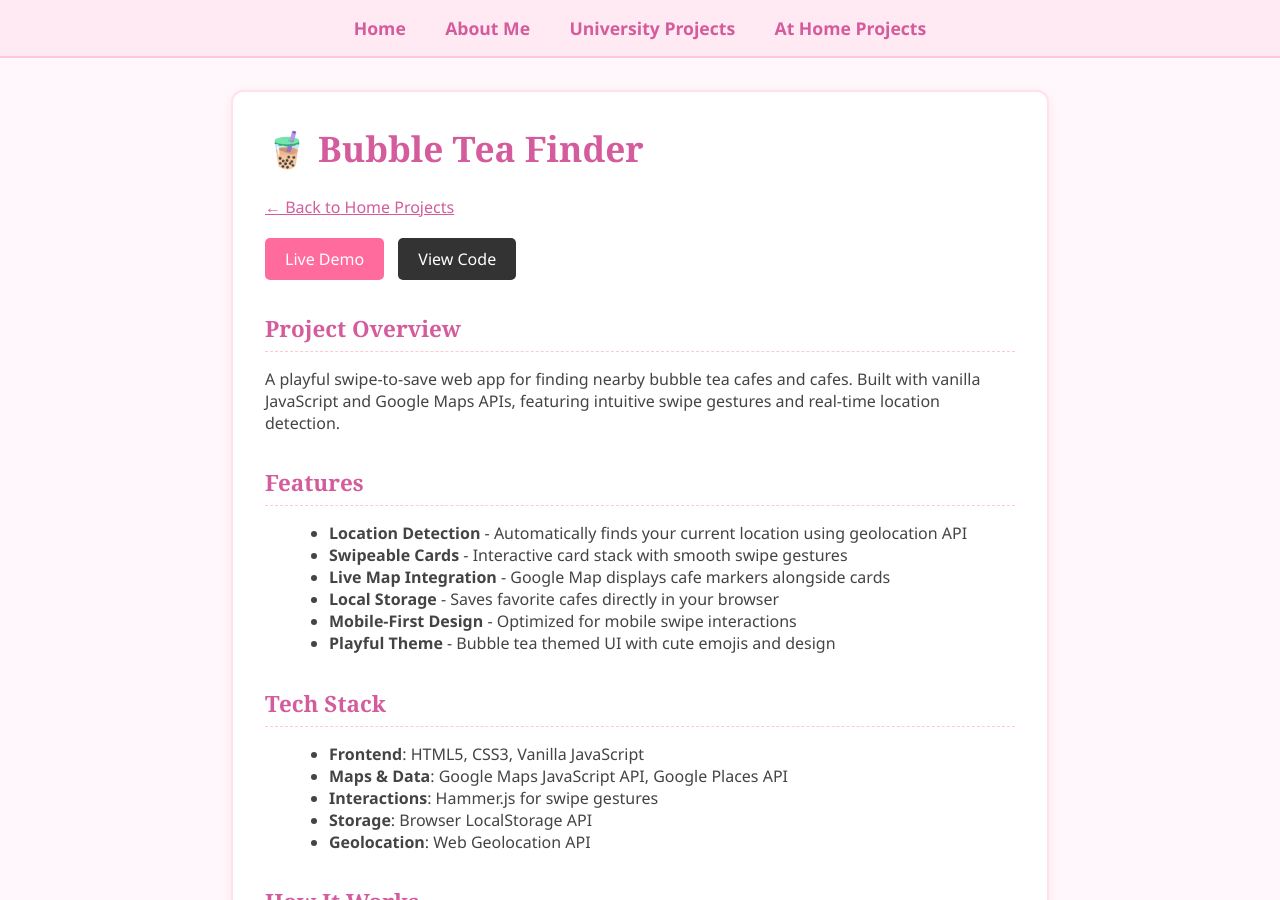
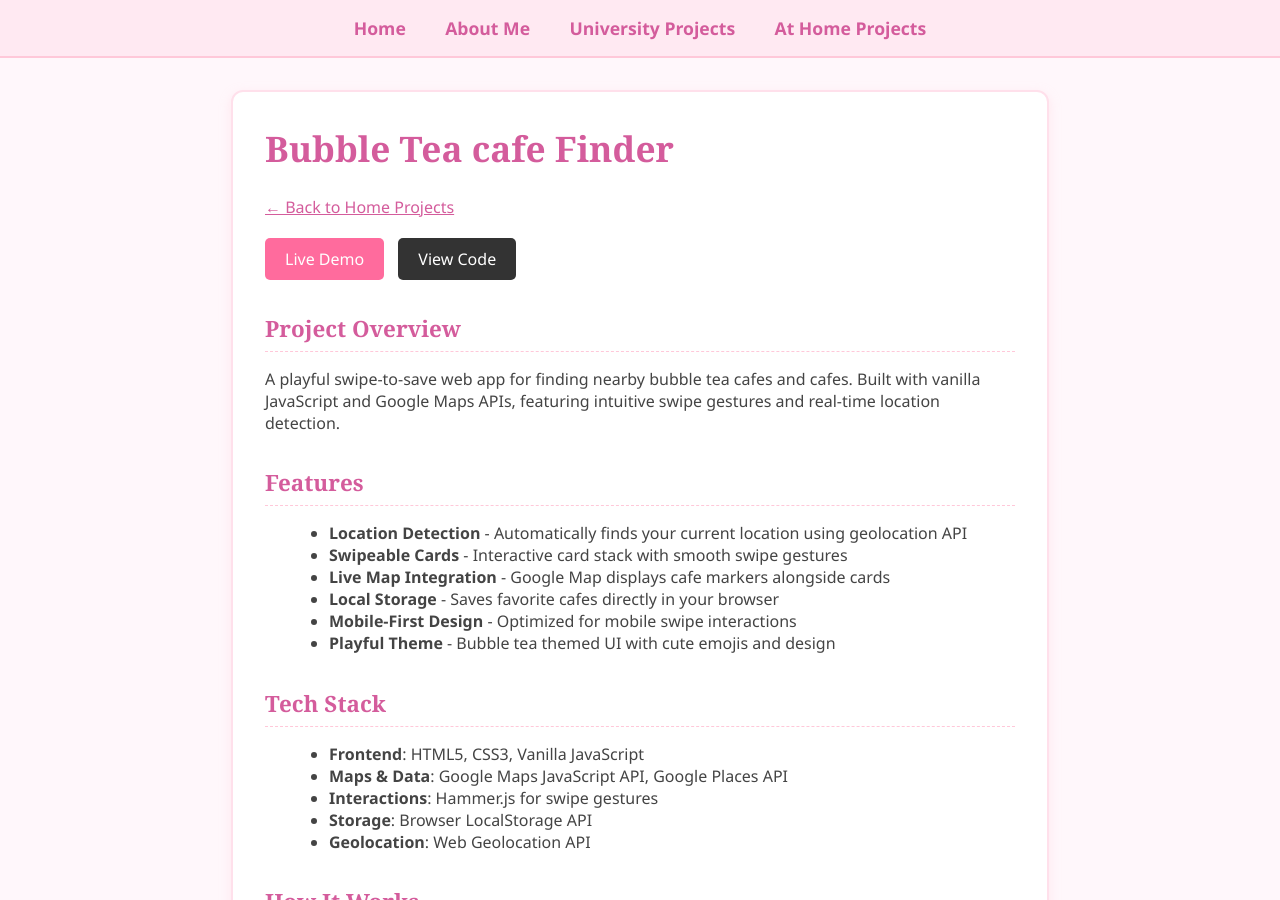
Before and after one commit to AnnabelleJohnstone/AJengineering-projects, a Jekyll site: the page built from _projects/bubble-tea-finder.md, in a window 1280 px wide and 900 px high. Built offline with Jekyll 4.4.1, drawn with Linux system fonts in a browser that asks for light colours.

Commit message:
Update bubble-tea-finder.md

```diff
--- a/_projects/bubble-tea-finder.md
+++ b/_projects/bubble-tea-finder.md
@@ -3,7 +3,7 @@ layout: default
 title: Bubble Tea Finder
 ---
 
-# 🧋 Bubble Tea Finder
+# Bubble Tea  cafe Finder
 
 [← Back to Home Projects]({{ 'home-projects' | relative_url }})
 
```
